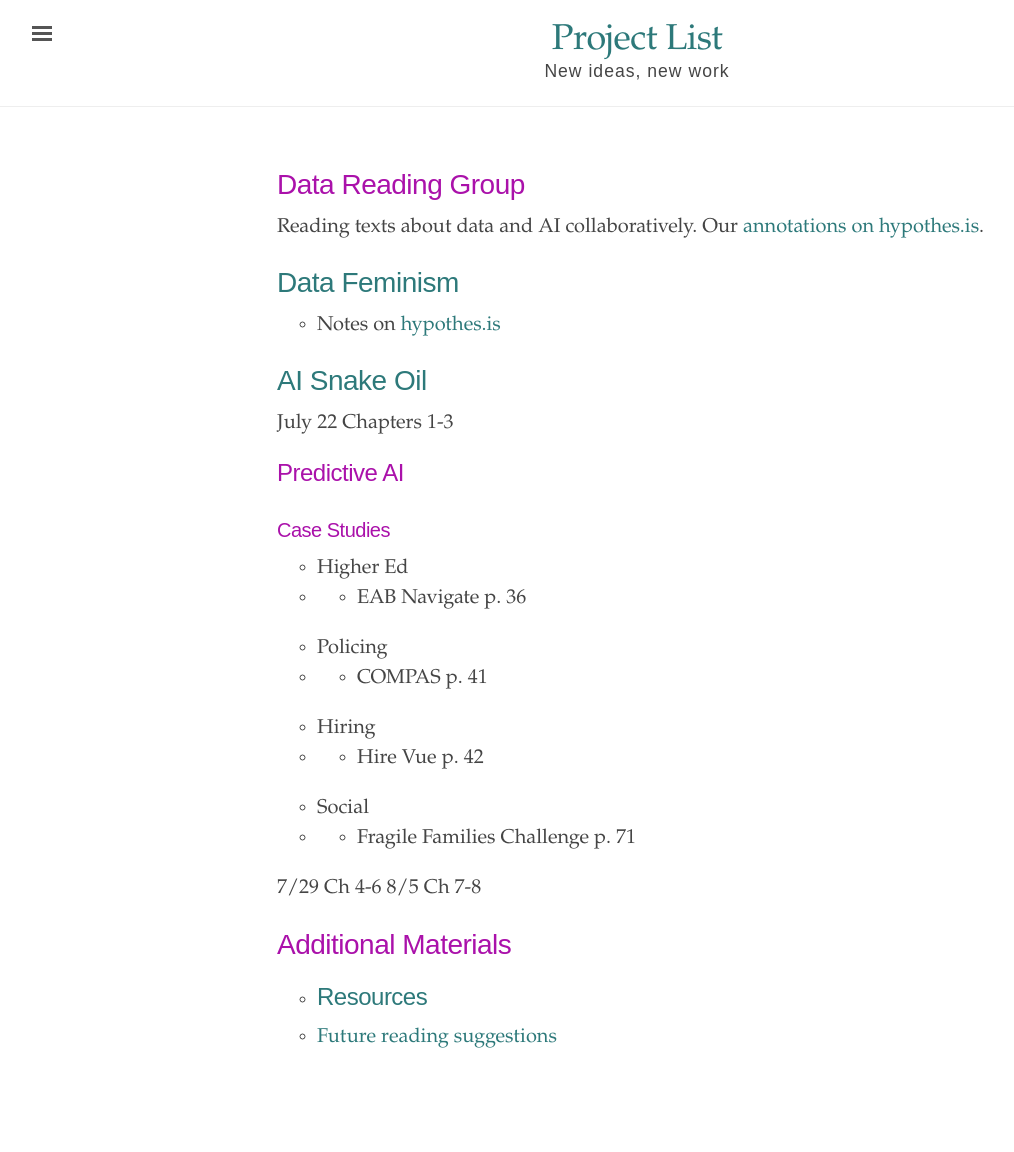
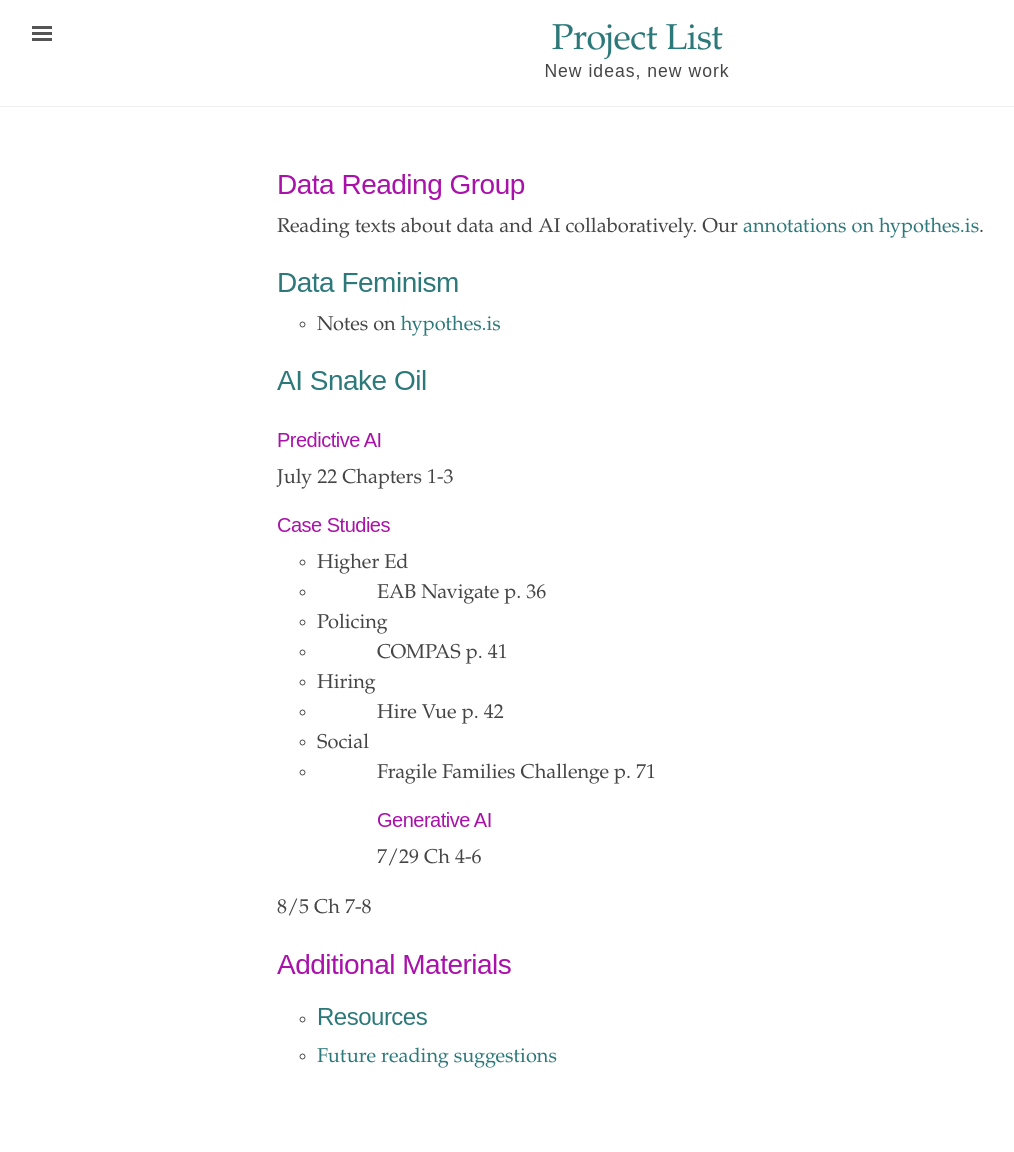
Before and after one commit to ylimem/ed, a Jekyll site: the page built from _texts/readinggroup.md, in a window 1280 px wide. Shown: the whole page, without its empty margins (3-1017 px from the left). Built offline with Jekyll 4.4.1, drawn with Linux system fonts in a browser that asks for light colours.

```diff
--- a/_texts/readinggroup.md
+++ b/_texts/readinggroup.md
@@ -10,22 +10,24 @@
 
 # [AI Snake Oil](https://www.aisnakeoil.com/)
 
+### Predictive AI
 July 22 Chapters 1-3
-## Predictive AI
-### Case Studies
+#### Case Studies
 - Higher Ed
-- - EAB Navigate p. 36
+- {:.indent-3} EAB Navigate p. 36
 - Policing
-- - COMPAS p. 41
+- {:.indent-3} COMPAS p. 41
 - Hiring
-- - Hire Vue p. 42
+- {:.indent-3} Hire Vue p. 42
 - Social
-- - Fragile Families Challenge p. 71
+- {:.indent-3} Fragile Families Challenge p. 71
+#### Generative AI
+7/29 Ch 4-6
 
-7/29 Ch 4-6
 8/5 Ch 7-8
 
 # Additional Materials
 - [Resources](https://ylimem.github.io/ed/documentation/)
-------
+---
+
 - [Future reading suggestions](https://livejohnshopkins-my.sharepoint.com/:x:/g/personal/emcginn5_jh_edu/Ed8MTOIWqpZBg66fLKKjuBsBGDQoxONAcEc3PHqN3TdKjg)
```
